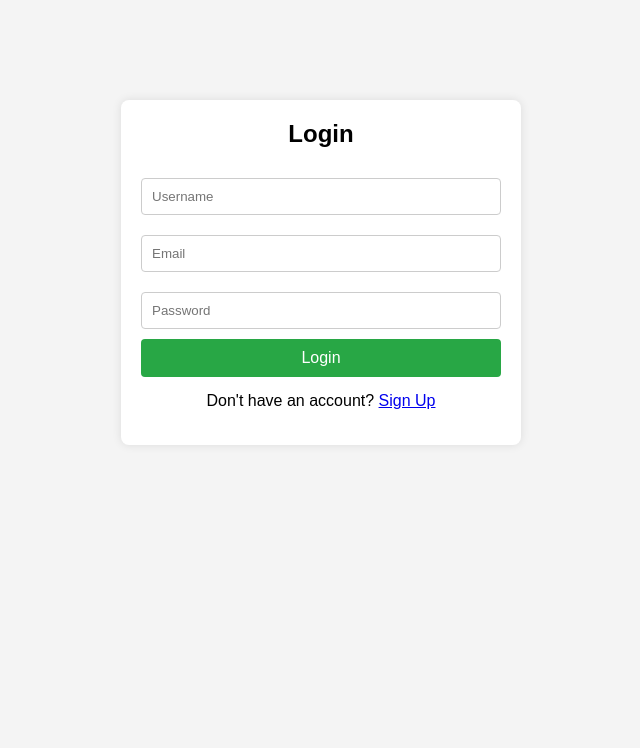
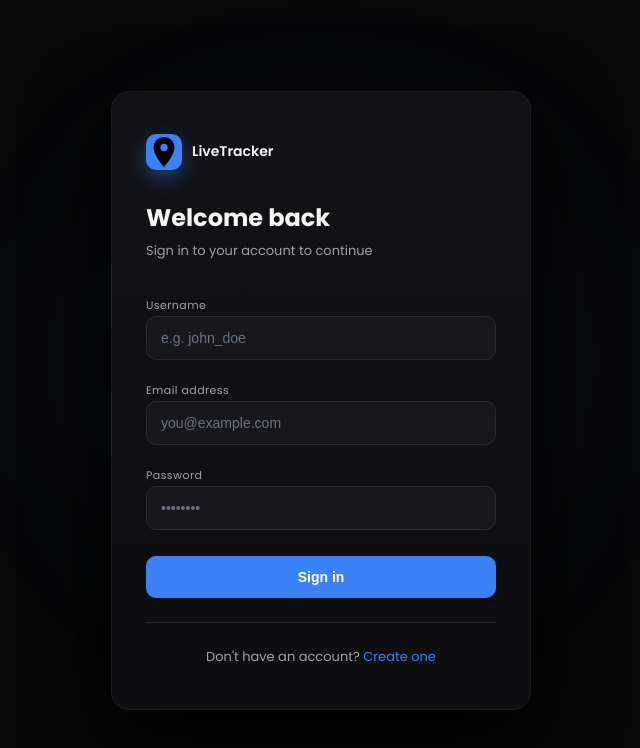
Before and after one commit to Ayush-Panda-design/Live-Location-Tracker, a website: page public/login.html in a window 1280 px wide. Shown: the whole page, without its empty margins (319-959 px from the left). Drawn offline with Linux system fonts and the light colour scheme.

Commit message:
Update login.html

```diff
--- a/public/login.html
+++ b/public/login.html
@@ -2,20 +2,255 @@
 <html lang="en">
 <head>
   <meta charset="UTF-8">
+  <meta name="viewport" content="width=device-width, initial-scale=1.0">
   <title>Live Location Tracker - Login</title>
-  <link rel="stylesheet" href="css/style.css">
+  <link href="https://fonts.googleapis.com/css2?family=Poppins:wght@300;400;500;600;700&display=swap" rel="stylesheet">
+  <style>
+    *, *::before, *::after {
+  box-sizing: border-box;
+  margin: 0;
+  padding: 0;
+}
+
+:root {
+  --bg: #070708;
+  --card: #111114;
+  --card-border: #1c1c22;
+
+  --input-bg: #18181c;
+  --input-border: #2a2a30;
+  --focus: #3b82f6;
+
+  --accent: #3b82f6;
+  --accent-hover: #2563eb;
+
+  --text-main: #f5f5f5;
+  --text-sub: #a1a1aa;
+  --placeholder: #6b7280;
+
+  --shadow: 0 30px 80px rgba(0,0,0,0.85);
+}
+
+body {
+  font-family: 'Poppins', sans-serif;
+  background: var(--bg);
+  color: var(--text-main);
+
+  display: flex;
+  align-items: center;
+  justify-content: center;
+  min-height: 100vh;
+}
+
+/* 🔥 premium background lighting */
+body::before {
+  content: "";
+  position: fixed;
+  width: 600px;
+  height: 400px;
+  background: radial-gradient(circle, rgba(59,130,246,0.15), transparent 70%);
+  filter: blur(100px);
+  top: 20%;
+  left: 50%;
+  transform: translateX(-50%);
+  z-index: 0;
+}
+
+.auth-container {
+  position: relative;
+  z-index: 1;
+
+  width: 100%;
+  max-width: 420px;
+
+  background: linear-gradient(180deg, #121216, #0e0e11);
+  border: 1px solid var(--card-border);
+  border-radius: 18px;
+
+  padding: 42px 34px;
+
+  box-shadow: var(--shadow);
+  animation: fadeUp 0.5s ease;
+}
+
+@keyframes fadeUp {
+  from { opacity: 0; transform: translateY(25px); }
+  to { opacity: 1; transform: translateY(0); }
+}
+
+/* brand */
+.brand {
+  display: flex;
+  align-items: center;
+  gap: 10px;
+  margin-bottom: 30px;
+}
+
+.brand-icon {
+  width: 36px;
+  height: 36px;
+  background: var(--accent);
+  border-radius: 10px;
+
+  display: flex;
+  align-items: center;
+  justify-content: center;
+
+  box-shadow: 0 8px 20px rgba(59,130,246,0.4);
+}
+
+.brand-name {
+  font-size: 14px;
+  font-weight: 600;
+}
+
+/* heading */
+h2 {
+  font-size: 24px;
+  font-weight: 700;
+  margin-bottom: 6px;
+}
+
+.subtitle {
+  font-size: 13px;
+  color: var(--text-sub);
+  margin-bottom: 30px;
+}
+
+/* form */
+#loginForm {
+  display: flex;
+  flex-direction: column;
+  gap: 16px;
+}
+
+.field-group label {
+  font-size: 11px;
+  color: var(--text-sub);
+  margin-bottom: 4px;
+  letter-spacing: 0.04em;
+}
+
+/* inputs */
+input {
+  width: 100%;
+  padding: 13px 14px;
+
+  border-radius: 10px;
+  border: 1px solid var(--input-border);
+  background: var(--input-bg);
+
+  color: var(--text-main);
+  font-size: 14px;
+
+  transition: all 0.25s ease;
+}
+
+input::placeholder {
+  color: var(--placeholder);
+}
+
+input:focus {
+  border-color: var(--focus);
+  box-shadow: 0 0 0 3px rgba(59,130,246,0.25);
+  background: #1c1c21;
+}
+
+/* button */
+button {
+  margin-top: 10px;
+  padding: 13px;
+
+  border-radius: 10px;
+  border: none;
+
+  background: var(--accent);
+  color: white;
+
+  font-weight: 600;
+  font-size: 14px;
+
+  cursor: pointer;
+  transition: all 0.25s ease;
+}
+
+button:hover {
+  background: var(--accent-hover);
+  transform: translateY(-1px);
+  box-shadow: 0 10px 30px rgba(59,130,246,0.4);
+}
+
+button:active {
+  transform: scale(0.97);
+}
+
+/* error */
+#errorMsg {
+  margin-top: 12px;
+  font-size: 13px;
+  color: #f87171;
+}
+
+/* divider */
+.divider {
+  height: 1px;
+  background: #27272a;
+  margin: 24px 0;
+}
+
+/* footer */
+.auth-footer {
+  text-align: center;
+  font-size: 13px;
+  color: var(--text-sub);
+}
+
+.auth-footer a {
+  color: var(--accent);
+  text-decoration: none;
+}
+
+.auth-footer a:hover {
+  text-decoration: underline;
+}
+  </style>
 </head>
 <body>
   <div class="auth-container">
-    <h2>Login</h2>
+
+    <div class="brand">
+      <div class="brand-icon">
+        <svg viewBox="0 0 24 24" xmlns="http://www.w3.org/2000/svg">
+          <path d="M12 2C8.13 2 5 5.13 5 9c0 5.25 7 13 7 13s7-7.75 7-13c0-3.87-3.13-7-7-7zm0 9.5c-1.38 0-2.5-1.12-2.5-2.5S10.62 6.5 12 6.5s2.5 1.12 2.5 2.5S13.38 11.5 12 11.5z"/>
+        </svg>
+      </div>
+      <span class="brand-name">LiveTracker</span>
+    </div>
+
+    <h2>Welcome back</h2>
+    <p class="subtitle">Sign in to your account to continue</p>
+
     <form id="loginForm">
-      <input type="text" id="username" placeholder="Username" required />
-      <input type="email" id="email" placeholder="Email" required />
-      <input type="password" id="password" placeholder="Password" required />
-      <button type="submit">Login</button>
+      <div class="field-group">
+        <label for="username">Username</label>
+        <input type="text" id="username" placeholder="e.g. john_doe" required />
+      </div>
+      <div class="field-group">
+        <label for="email">Email address</label>
+        <input type="email" id="email" placeholder="you@example.com" required />
+      </div>
+      <div class="field-group">
+        <label for="password">Password</label>
+        <input type="password" id="password" placeholder="••••••••" required />
+      </div>
+      <button type="submit">Sign in</button>
     </form>
-    <p>Don't have an account? <a href="signup.html">Sign Up</a></p>
-    <p id="errorMsg" style="color: red;"></p>
+
+    <p id="errorMsg"></p>
+
+    <div class="divider"></div>
+
+    <p class="auth-footer">Don't have an account? <a href="signup.html">Create one</a></p>
   </div>
 
   <script>
```
